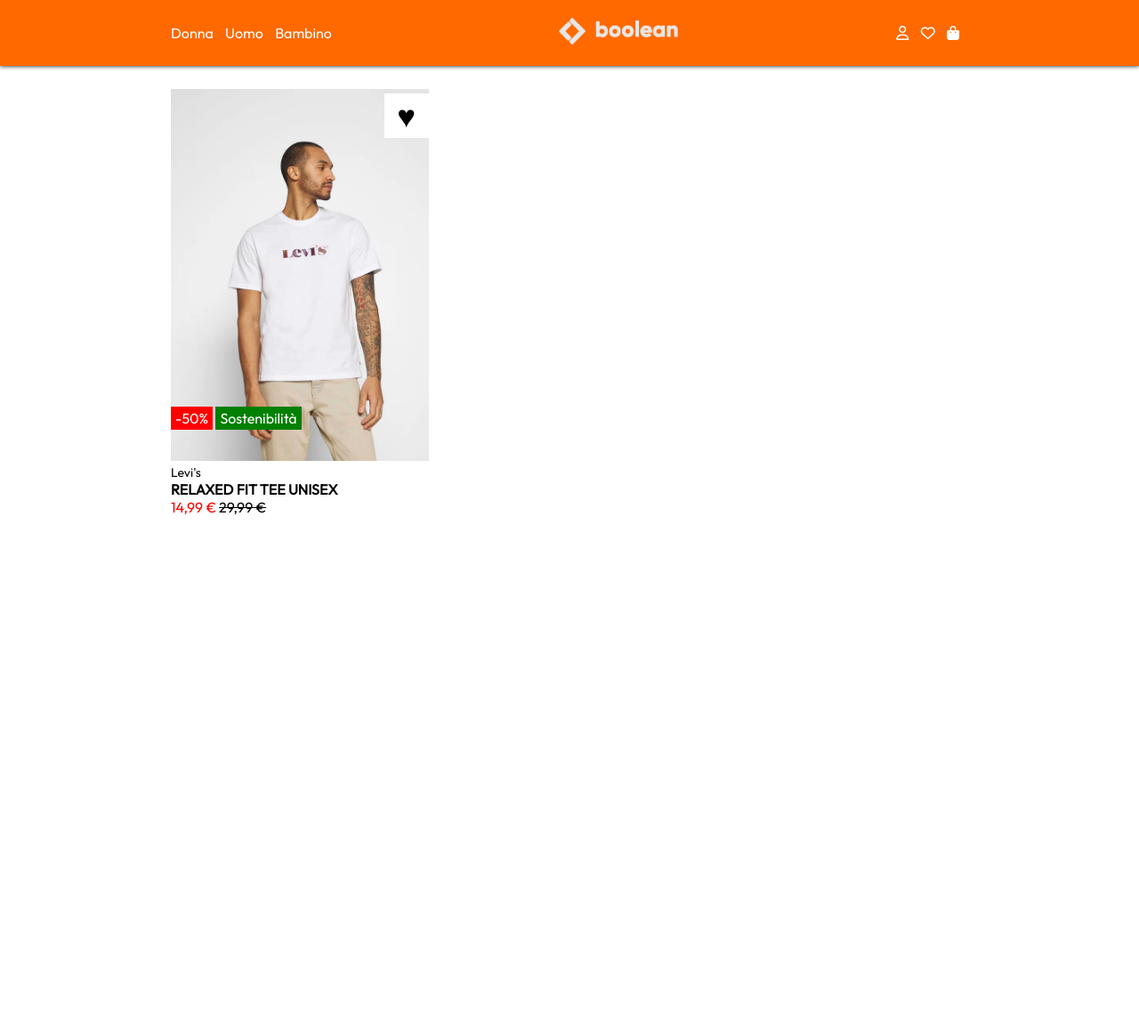
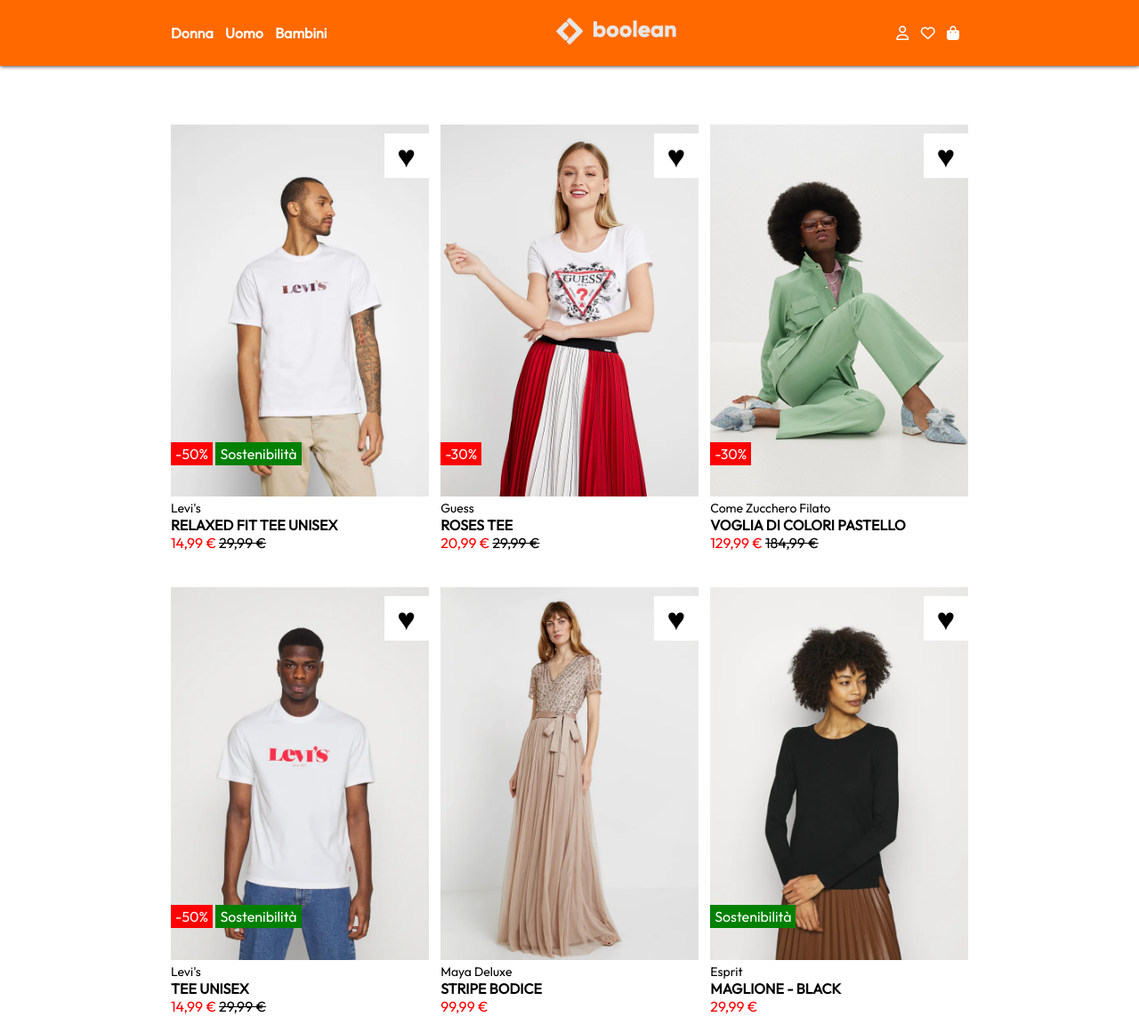
Before and after one commit to alecasentini/html-css-boolando, a plain HTML site: page index.html in a window 1280 px wide. Shown: the whole page at 89% size. Before the commit the page ends 800 px from the top, so only its background shows below. Drawn offline with Linux system fonts and the light colour scheme.

Commit message:
Completamento card Main e fix padding top

```diff
--- a/assets/css/style.css
+++ b/assets/css/style.css
@@ -43,8 +43,8 @@
     right: 0;
 }
 
-.padding-top-100{
-    padding-top: 100px;
+.padding-top-120{
+    padding-top: 120px;
 }
 
 /* header */
@@ -53,12 +53,14 @@
     min-height: 50px;
     padding: 20px 0;
     box-shadow: 0 0 5px;
+    z-index: 99;
 }
 
 header li a{
     color: white;
     text-decoration: none;
     margin-right: 10px;
+    font-weight: bold;
 }
 
 header ul li{
@@ -77,6 +79,7 @@
     width: calc(100% / 3 - 1%);
     position: relative;
     display: inline-block;
+    padding: 20px 0;
 }
 
 .img-hover{
@@ -113,7 +116,7 @@
 }
 
 .wish{
-    top: 5px;
+    top: 10px;
     right: 0;
     width: 50px;
     height: 50px;
--- a/index.html
+++ b/index.html
@@ -25,7 +25,7 @@
                 <ul class="color-white">
                     <li><a href="#">Donna</a></li>
                     <li><a href="#">Uomo</a></li>
-                    <li><a href="#">Bambino</a></li>
+                    <li><a href="#">Bambini</a></li>
                 </ul>
             </div>
 
@@ -44,7 +44,7 @@
     </header>
 
     <!-- main -->
-    <main class="width-70 flex justify-content-between wrap padding-top-100">
+    <main class="width-70 flex justify-content-between wrap padding-top-120">
 
         <div class="card">
             <div class="photo relative">
@@ -61,20 +61,74 @@
             <div><span class="price">14,99 €</span><span class="ex-price">29,99 €</span></div>
         </div>
 
-        <!-- <div class="card">
-            <img src="./assets/img/1.webp" alt="image1">
-            <div class="brand">Levi's</div>
-            <div class="name">RELAXED FIT TEE UNISEX</div>
-            <div><span class="price">14,99€</span><span class="ex-price">29,99€</span></div>
+        <div class="card">
+            <div class="photo relative">
+                <img src="./assets/img/2.webp" alt="image-2">
+                <img src="./assets/img/2b.webp" class="img-hover" alt="image-2-hover">
+                <div class="wish absolute"><a href="#">&hearts;</a></div>
+                <div class="etichetta absolute">
+                    <span class="discount">-30%</span>
+                </div>
+            </div>
+            <div class="brand">Guess</div>
+            <div class="name">ROSES TEE</div>
+            <div><span class="price">20,99 €</span><span class="ex-price">29,99 €</span></div>
         </div>
 
         <div class="card">
-            <img src="./assets/img/1.webp" alt="image1">
+            <div class="photo relative">
+                <img src="./assets/img/3.webp" alt="image-3">
+                <img src="./assets/img/3b.webp" class="img-hover" alt="image-3-hover">
+                <div class="wish absolute"><a href="#">&hearts;</a></div>
+                <div class="etichetta absolute">
+                    <span class="discount">-30%</span>
+                </div>
+            </div>
+            <div class="brand">Come Zucchero Filato</div>
+            <div class="name">VOGLIA DI COLORI PASTELLO</div>
+            <div><span class="price">129,99 €</span><span class="ex-price">184,99 €</span></div>
+        </div>
+
+        <div class="card">
+            <div class="photo relative">
+                <img src="./assets/img/4.webp" alt="image-4">
+                <img src="./assets/img/4b.webp" class="img-hover" alt="image-4-hover">
+                <div class="wish absolute"><a href="#">&hearts;</a></div>
+                <div class="etichetta absolute">
+                    <span class="discount">-50%</span>
+                    <span class="sustain"></span>
+                </div>
+            </div>
             <div class="brand">Levi's</div>
-            <div class="name">RELAXED FIT TEE UNISEX</div>
-            <div><span class="price">14,99€</span><span class="ex-price">29,99€</span></div>
-        </div> -->
+            <div class="name">TEE UNISEX</div>
+            <div><span class="price">14,99 €</span><span class="ex-price">29,99 €</span></div>
+        </div>
 
+        <div class="card">
+            <div class="photo relative">
+                <img src="./assets/img/5.webp" alt="image-5">
+                <img src="./assets/img/5b.webp" class="img-hover" alt="image-5-hover">
+                <div class="wish absolute"><a href="#">&hearts;</a></div>
+                <div class="etichetta absolute"></div>
+            </div>
+            <div class="brand">Maya Deluxe</div>
+            <div class="name">STRIPE BODICE</div>
+            <div><span class="price">99,99 €</span><span class="ex-price"></span></div>
+        </div>
+
+        <div class="card">
+            <div class="photo relative">
+                <img src="./assets/img/6.webp" alt="image-6">
+                <img src="./assets/img/6b.webp" class="img-hover" alt="image-6-hover">
+                <div class="wish absolute"><a href="#">&hearts;</a></div>
+                <div class="etichetta absolute">
+                    <span class="sustain"></span>
+                </div>
+            </div>
+            <div class="brand">Esprit</div>
+            <div class="name">MAGLIONE - BLACK</div>
+            <div><span class="price">29,99 €</span><span class="ex-price"></span></div>
+        </div>
 
     </main>
 </body>
```
